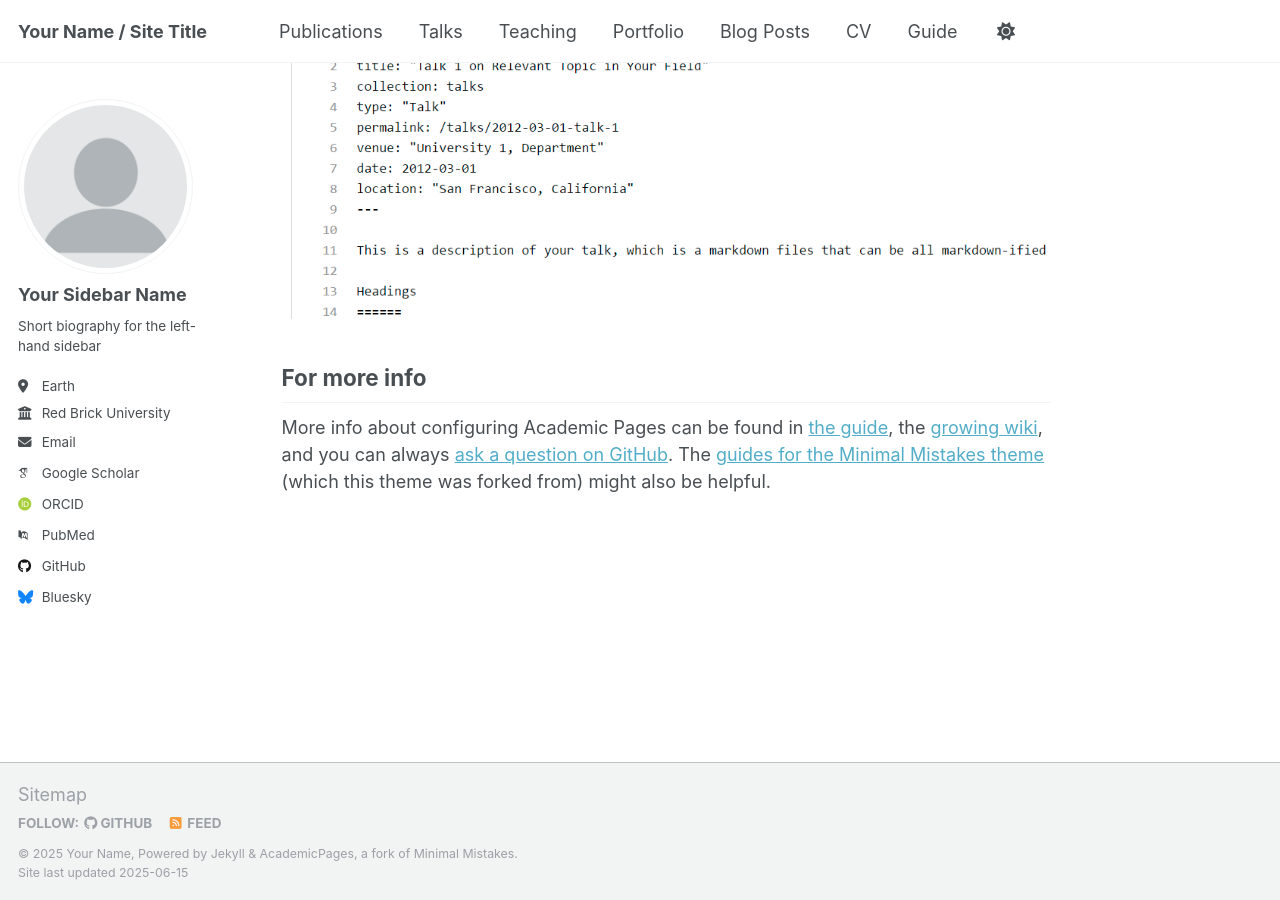
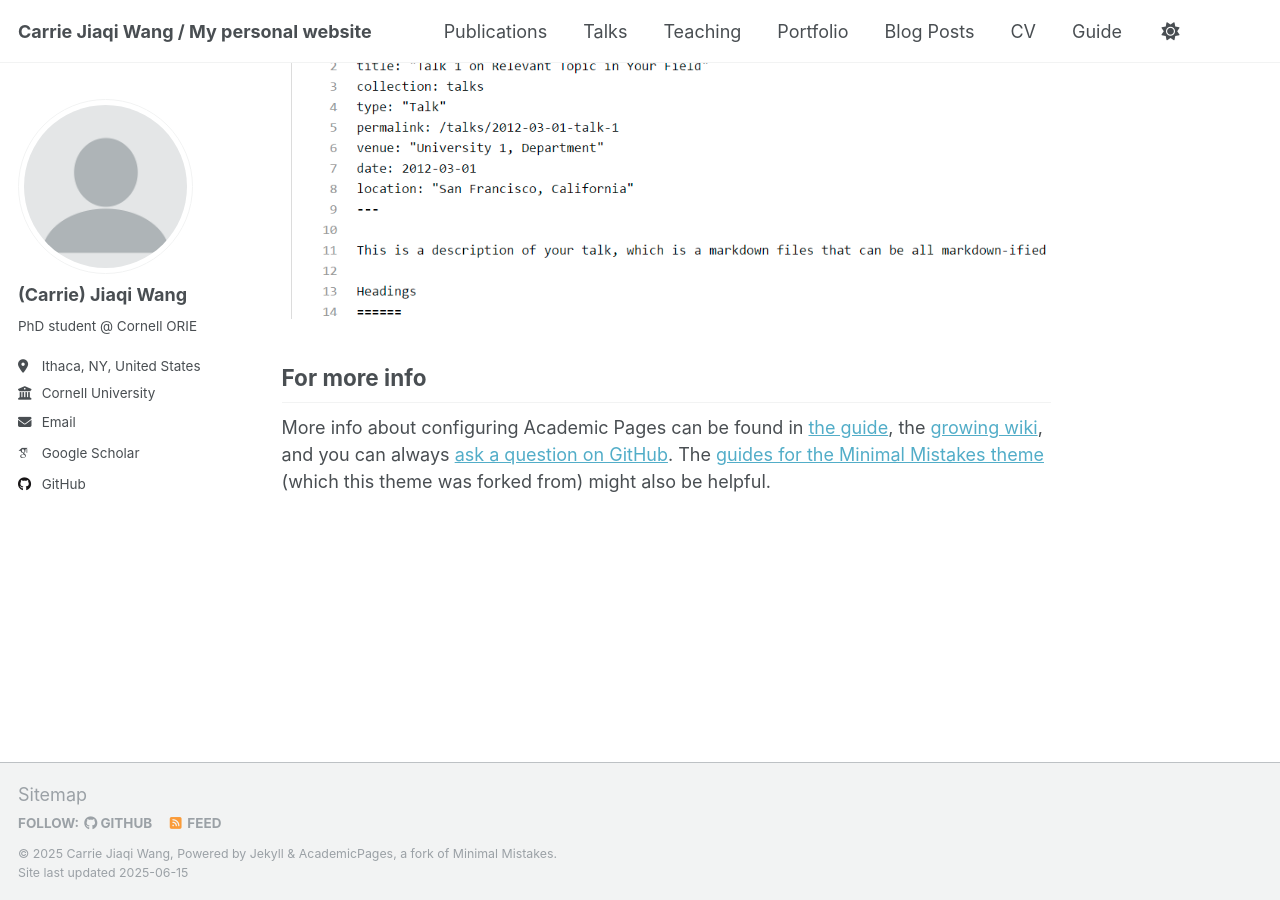
Before and after one commit to CarrieJiaqiWang/CarrieJiaqiWang.github.io, a Jekyll site: the page built from _pages/about.md, in a window 1280 px wide and 900 px high, scrolled down 2636 px. Built offline with Jekyll 4.4.1, drawn with Linux system fonts in a browser that asks for light colours; some web fonts are replaced.

Commit message:
Update _config.yml

```diff
--- a/_config.yml
+++ b/_config.yml
@@ -9,11 +9,11 @@
 # Basic Site Settings
 locale                   : "en-US"
 site_theme               : "default"
-title                    : "Your Name / Site Title"
+title                    : "Carrie Jiaqi Wang / My personal website"
 title_separator          : "-"
-name                     : &name "Your Name"
-description              : &description "personal description"
-url                      : https://academicpages.github.io # the base hostname & protocol for your site e.g. "https://[your GitHub username].github.io" or if you already have some other page hosted on Github then use "https://[your GitHub username].github.io/[Your Repo Name]"
+name                     : &name "Carrie Jiaqi Wang"
+description              : &description "This is an academic personal website aiming at collaboration and self-promotion"
+url                      : https://CarrieJiaqiWang.github.io # the base hostname & protocol for your site e.g. "https://[your GitHub username].github.io" or if you already have some other page hosted on Github then use "https://[your GitHub username].github.io/[Your Repo Name]"
 baseurl                  : "" # the subpath of your site, e.g. "/blog"
 repository               : "academicpages/academicpages.github.io"
 
@@ -23,22 +23,22 @@ repository               : "academicpages/academicpages.github.io"
 author:
   # Biographic information
   avatar           : "profile.png"
-  name             : "Your Sidebar Name"
+  name             : "(Carrie) Jiaqi Wang"
   pronouns         : # example: "she/her"
-  bio              : "Short biography for the left-hand sidebar"
-  location         : "Earth"
-  employer         : "Red Brick University"
+  bio              : "PhD student @ Cornell ORIE"
+  location         : "Ithaca, NY, United States"
+  employer         : "Cornell University"
   uri              : # URL
-  email            : "none@example.org"
+  email            : "jw2382@cornell.edu"
 
   # Academic websites
   academia         : # URL
   arxiv            : # URL - Update with the correct link to your profile
-  googlescholar    : "https://scholar.google.com/citations?user=PS_CX0AAAAAJ"
+  googlescholar    : "https://scholar.google.com/citations?view_op=search_authors&mauthors=jiaqi+WANG+Cornell&hl=en&oi=ao"
   impactstory      : # URL
-  orcid            : "http://orcid.org/yourorcidurl"
+  orcid            :
   semantic         : # URL
-  pubmed           : "https://www.ncbi.nlm.nih.gov/pubmed/?term=john+snow"
+  pubmed           :
   researchgate     : # URL
   scopus           : # URL
 
@@ -46,12 +46,12 @@ author:
   bitbucket        : # Username - Update with your username on the site
   codepen          : # Username
   dribbble         : # Username
-  github           : "academicpages"
+  github           : "CarrieJiaqiWang"
   kaggle           : # Username
   stackoverflow    : # User number or user number and name (i.e., use "1" or "1/jeff-atwood")
 
   # Social media
-  bluesky          : "bsky.app" # Replace this with you Bluesky username
+  bluesky          : # Replace this with you Bluesky username
   facebook         : # Username
   flickr           : # Username
   foursquare       : # Username
```
